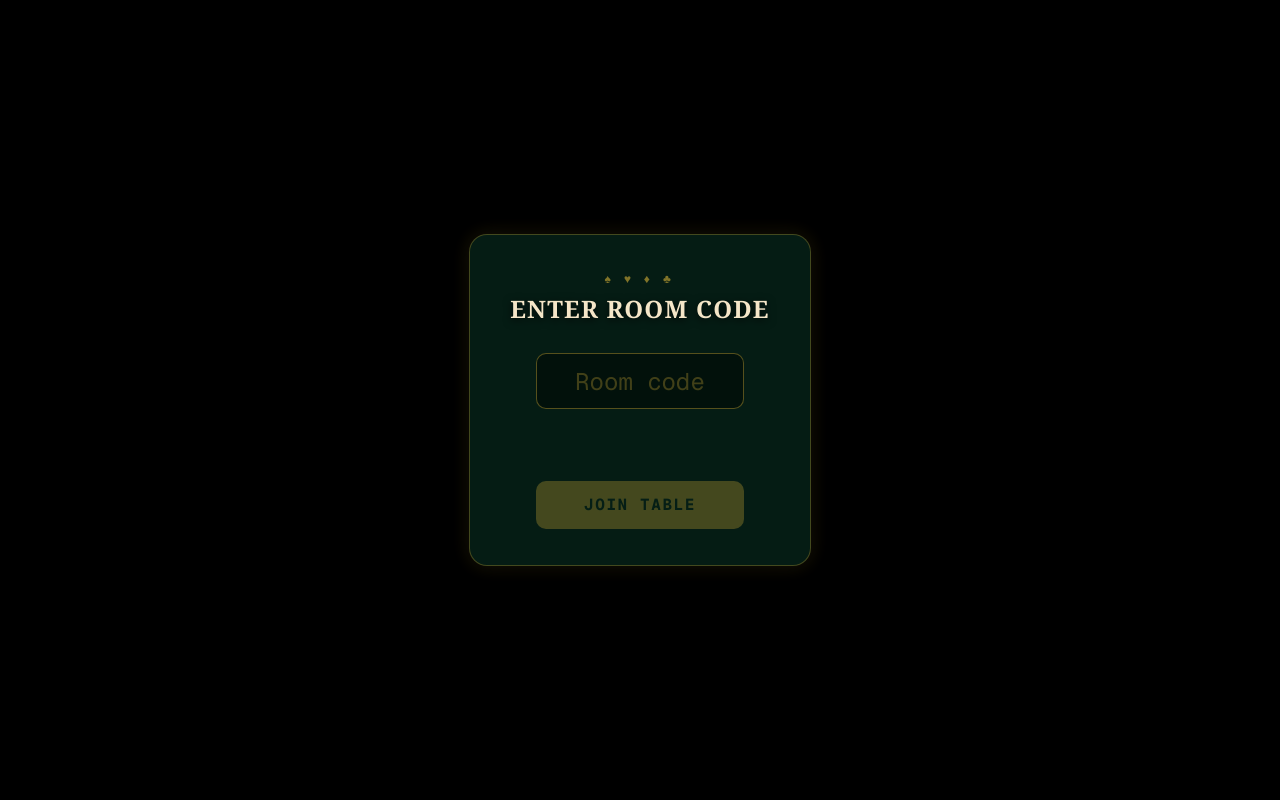
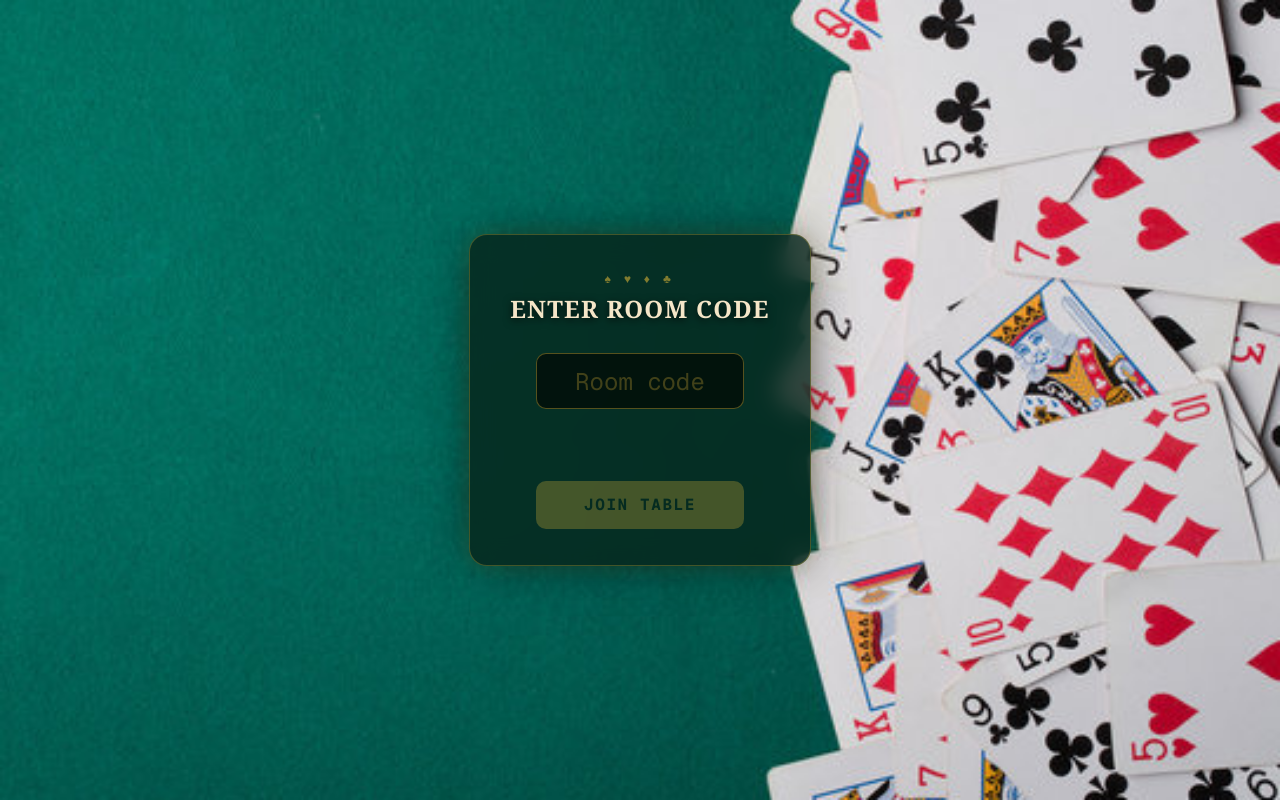
Before and after one commit to Minaamahmad/game, a Next.js app: page / in a window 1280 px wide. Built offline with nearby package versions, Linux system fonts and the light colour scheme; no server answers.

Commit message:
feat: update background styling and add new background image for enhanced visual appeal

```diff
--- a/app/page.jsx
+++ b/app/page.jsx
@@ -76,10 +76,13 @@ export default function Home() {
   };
 
   return (
-    <div className="min-h-screen flex items-center justify-center bg-[radial-gradient(ellipse_at_center,_var(--tw-gradient-stops))] from-[#0d3b2a] via-[#072419] to-[#03110b]">
+    <div
+      className="min-h-screen flex items-center justify-center bg-cover bg-center bg-no-repeat"
+      style={{ backgroundImage: "url('/bg.jpg')" }}
+    >
       <div
         className={`flex flex-col items-center gap-7 px-10 py-9 rounded-2xl
-                   border border-[#d4af37]/30 bg-[#072419]/80 backdrop-blur-sm
+                   border border-[#d4af37]/30 bg-[#072419]/80 backdrop-blur-md
                    shadow-[0_0_50px_-10px_rgba(0,0,0,0.8),0_0_20px_rgba(212,175,55,0.15)]
                    ${shake ? "animate-[shake_0.4s_ease-in-out]" : ""}`}
       >
```
Also changed, not shown: public/bg.jpg (added).
